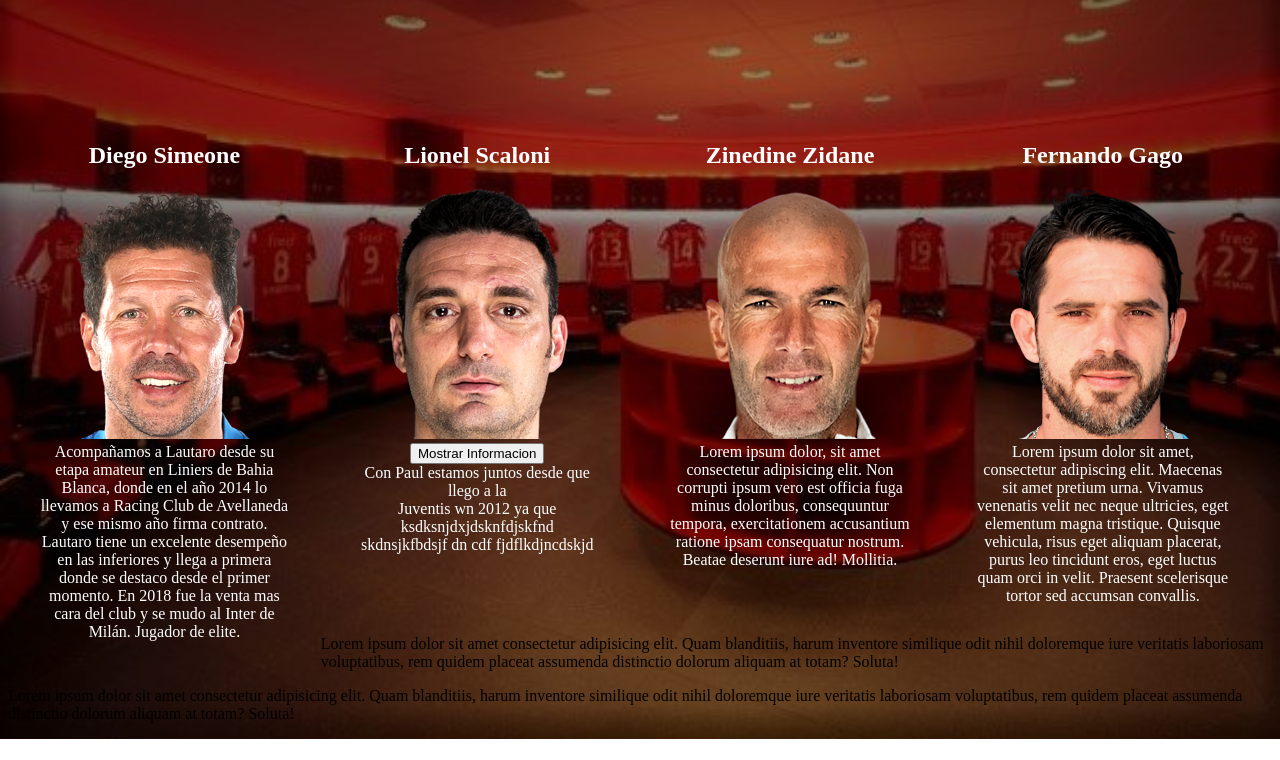
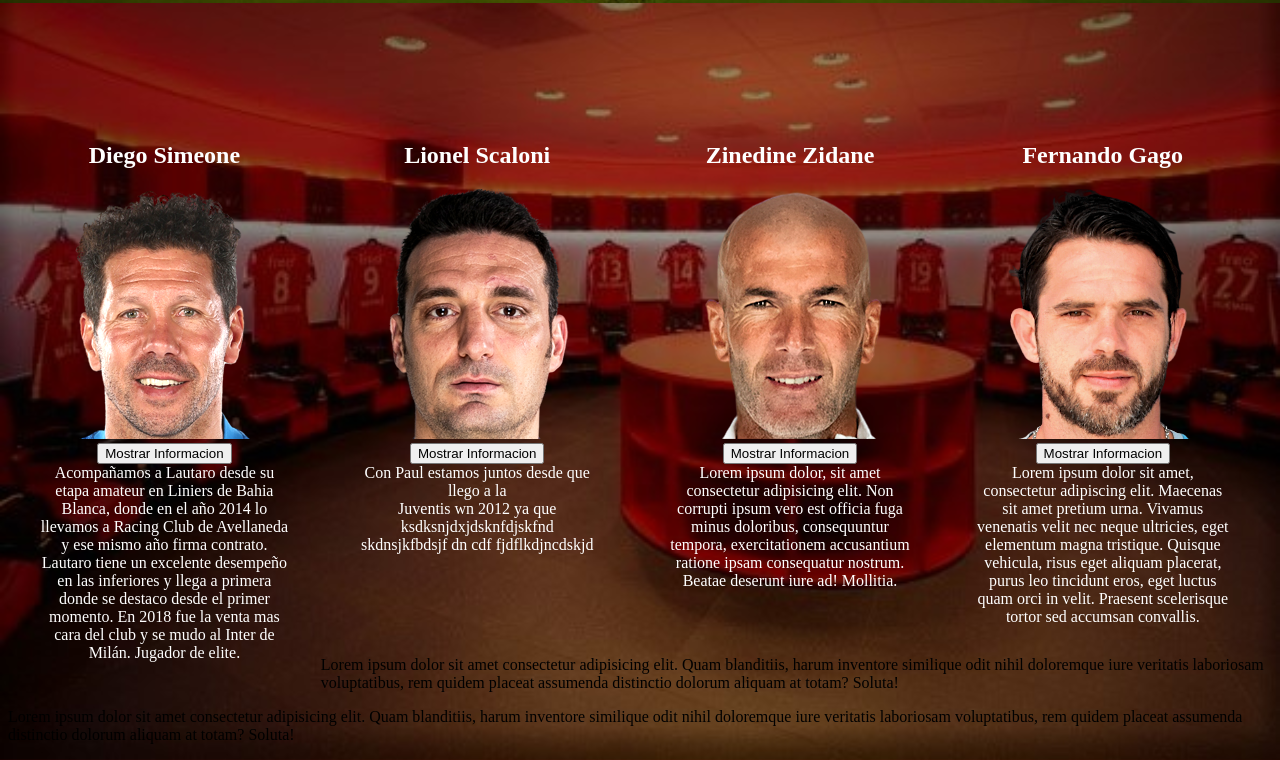
Before and after one commit to SantiGarbarino/repodefinitivo, a plain HTML site: page WebDef/index6.html in a window 1280 px wide. Shown: the part 1470-2230 px from the top of the page. Before the commit the page ends 2209 px from the top, so only its background shows below. Drawn offline with Linux system fonts and the light colour scheme; a web font is replaced by a local one.

Commit message:
sace las lineas azules de los a href

```diff
--- a/WebDef/index6.html
+++ b/WebDef/index6.html
@@ -13,7 +13,9 @@
 </head>
 <header>
     <span id="col-izq">
-        <img id="logo" src="./imgs/logo2.jpg" alt="">
+        <div id="logo">
+        <a href=""><img id="logo" src="./imgs/logo2.jpg" alt=""></a>
+      </div>
     </span>
     <span id="col-der">
     <h1 id="titulo"><b>SG. Representaciones</b></h1>
@@ -52,7 +54,7 @@
 
     <div class="row">
         <div class="column">
-          <a href="https://www.youtube.com/watch?v=rmqZ6I0MrhU"><h2>Lautaro Martinez</h2></a>
+          <a href="https://www.youtube.com/watch?v=rmqZ6I0MrhU" target="_blank"><h2>Lautaro Martinez</h2></a>
           <img src="./imgs/lautar.png" alt=""> <br>
           <details><summary id="info">Información del jugador</summary>
             <ul>
@@ -142,23 +144,11 @@
 
     <div class="row">
         <div class="column">
-          <h2 id="cholo">Diego Simeone</h2>
+          <a href="https://www.youtube.com/watch?v=hXC9mGEGTO4"><h2 id="cholo">Diego Simeone</h2></a>
           <img src="./imgs/cholo.png" alt=""> <br>
-          <!--<div>
-            <h6 id="Informacion"> Información del DT</h6>
-            <input type="button" onclick="mostrarinfo()"
-            value="Mostrar Informacion">
-        </div>
-
-        <details><summary id="info">Información del jugador</summary>
-            <ul>
-                <li>Nacionalidad: Argentina</li>
-                <li>Edad: 24 años</li>
-                <li>Club: Inter (Italia)</li>
-                <li>Posicion: Delantero centro</li>
-            </ul>
-          </details>-->
-
+          <div id="comentario21">
+            <input type="button" onclick="mostrarinf21()" value="Mostrar Informacion">
+          </div>
           Acompañamos a Lautaro desde su etapa amateur en Liniers de Bahia Blanca,
           donde en el año 2014 lo llevamos a Racing Club de Avellaneda y ese mismo
           año firma contrato. Lautaro tiene un excelente desempeño en las inferiores y llega a
@@ -169,8 +159,8 @@
         <div class="column">
             <h2>Lionel Scaloni</h2>
             <img src="./imgs/scaloni.png" alt=""><br>
-            <div id="comentario1">
-              <input type="button" onclick="mostrarinf1()" value="Mostrar Informacion">
+            <div id="comentario22">
+              <input type="button" onclick="mostrarinf22()" value="Mostrar Informacion">
             </div>
             Con Paul estamos juntos desde que llego a la <br>
             Juventis wn 2012 ya que ksdksnjdxjdsknfdjskfnd <br>
@@ -180,12 +170,18 @@
         <div class="column">
           <h2>Zinedine Zidane</h2>
           <img src="./imgs/zidane.png" alt=""><br>
+          <div id="comentario23">
+            <input type="button" onclick="mostrarinf23()" value="Mostrar Informacion">
+          </div>
           Lorem ipsum dolor, sit amet consectetur adipisicing elit. Non corrupti ipsum vero est officia fuga minus doloribus, consequuntur tempora, exercitationem accusantium ratione ipsam consequatur nostrum. Beatae deserunt iure ad! Mollitia.
         </div>
 
         <div class="column">
           <h2>Fernando Gago</h2>
           <img src="./imgs/gago.png" alt=""><br>
+          <div id="comentario24">
+            <input type="button" onclick="mostrarinf24()" value="Mostrar Informacion">
+          </div>
           Lorem ipsum dolor sit amet, consectetur adipiscing elit. Maecenas sit amet pretium urna. Vivamus venenatis velit nec neque ultricies, eget elementum magna tristique. Quisque vehicula, risus eget aliquam placerat, purus leo tincidunt eros, eget luctus quam orci in velit. Praesent scelerisque tortor sed accumsan convallis.
         </div>
       </div>
--- a/WebDef/maindef.js
+++ b/WebDef/maindef.js
@@ -3,8 +3,22 @@
 titular1.innerText = "Nacionalidad: Argentina"
 */
 //PREGUNTAR CUAL ES LA DIFERENCIA ENTRE PONER innerText con poner innerHTML
+function mostrarinf21(){
+    let contenedor = document.getElementById("comentario21")   //preguntar aca pq puse let contenedor
+    contenedor.innerHTML = "<ul> <li>Nacionalidad: Argentina</li> <li>Edad: 52 años</li> <li>Club: Atletico de Madrid (España)</li> </ul>"
+}
 
- function mostrarinf1(){
-     let contenedor = document.getElementById("comentario1")   //preguntar aca pq puse let contenedor
-     contenedor.innerHTML = "<ul> <li>Nacionalidad: Argentina</li> <li>Edad: 24 años</li> <li>Club: Inter (Italia)</li>  <li>Posicion: Delantero centro</li> </ul>"
+ function mostrarinf22(){
+     let contenedor = document.getElementById("comentario22")   //preguntar aca pq puse let contenedor
+     contenedor.innerHTML = "<ul> <li>Nacionalidad: Argentina</li> <li>Edad: 44 años</li> <li>Seleccion: Argentina</li> </ul>"
  }
+
+function mostrarinf23(){
+    let contenedor = document.getElementById("comentario23")   //preguntar aca pq puse let contenedor
+    contenedor.innerHTML = "<ul> <li>Nacionalidad: Francia</li> <li>Edad: 49 años</li> <li>Club: Desempleado (-)</li></ul>"
+}
+
+function mostrarinf24(){
+    let contenedor = document.getElementById("comentario24")   //preguntar aca pq puse let contenedor
+    contenedor.innerHTML = "<ul> <li>Nacionalidad: Argentina</li> <li>Edad: 36 años</li> <li>Club: Racing Club (Argentina)</li></ul>"
+}
--- a/WebDef/stylesdef.css
+++ b/WebDef/stylesdef.css
@@ -29,3 +29,4 @@ ul{
   text-align: left;
 }
 #info{text-decoration: underline;}
+a{text-decoration: none;}
```
